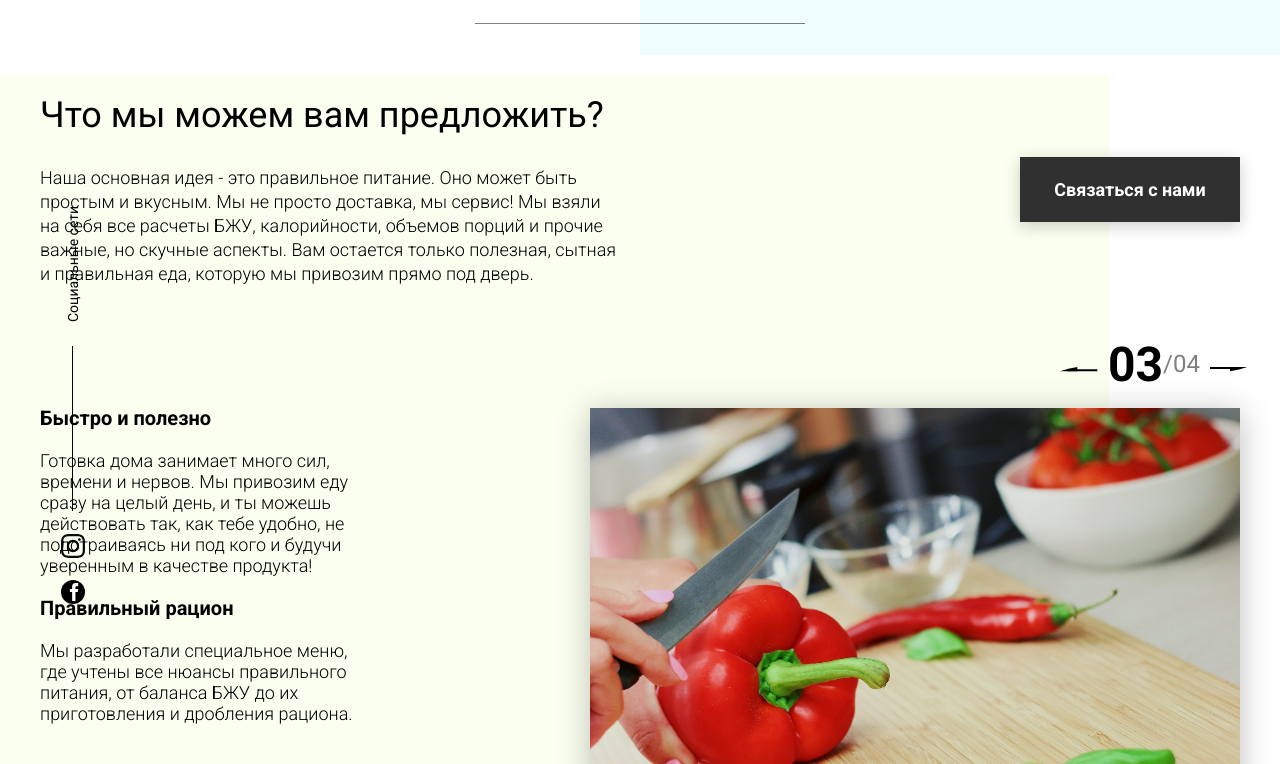
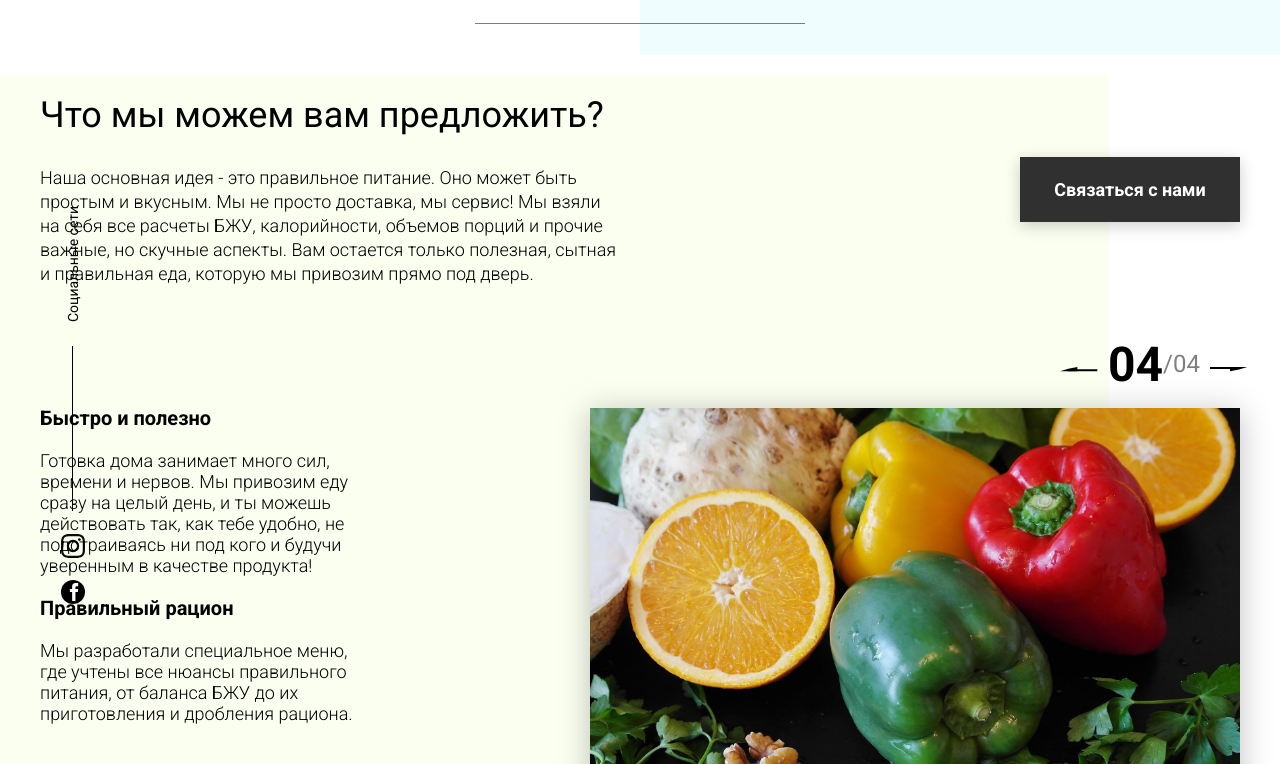
Before and after one commit to morozov09/modalwind-timer-tabs, a plain HTML site: page index.html in a window 1280 px wide. Both pictures are taken after a click on the element 1079 px from the left and 1204 px from the top of the page. Shown: the part 840-1604 px from the top of the page. Drawn offline with Linux system fonts and the light colour scheme.

Commit message:
первый вариант слайдера изичный

```diff
--- a/index.html
+++ b/index.html
@@ -117,7 +117,7 @@
                     <div class="offer__slide">
                         <img src="img/slider/pepper.jpg" alt="pepper">
                     </div>
-                    <!-- <div class="offer__slide">
+                    <div class="offer__slide">
                         <img src="img/slider/food-12.jpg" alt="food">
                     </div>
                     <div class="offer__slide">
@@ -125,7 +125,7 @@
                     </div>
                     <div class="offer__slide">
                         <img src="img/slider/paprika.jpg" alt="paprika">
-                    </div> -->
+                    </div>
                 </div>
             </div>
         </div>
--- a/js/script.js
+++ b/js/script.js
@@ -127,6 +127,79 @@ window.addEventListener('DOMContentLoaded', () => {
             CloseModal();
         }
     });
+
+    // СЛАЙДЕР
+
+    const slides = document.querySelectorAll('.offer__slide'),
+          prev = document.querySelector('.offer__slider-prev'),
+          next = document.querySelector('.offer__slider-next'),
+          total = document.querySelector('#total'),
+          current = document.querySelector('#current');
+    let slideIndex = 1;
+
+
+    // Возвращает слайдер в начальное положение, если слайды закончились)
+
+    showSlides(slideIndex);
+// Добавляет нули и кол-во слайдера на данный момент из всех
+ if (slides.length < 10) {
+        total.textContent = `0${slides.length}`;
+    } else {
+        total.textContent = slides.length;
+    }
+
+    function showSlides(n) {
+        if (n > slides.length) {
+            slideIndex = 1;
+        }
+
+        if (n < 1) {
+            slideIndex = slides.length;
+        }
+
+        slides.forEach(item => item.style.display = 'none');
+
+        slides[slideIndex - 1].style.display = 'block';
+//      счётчик слайдера
+        if (slides.length < 10) {
+            current.textContent = `0${slideIndex}`;
+        } else {
+            current.textContent = slideIndex;
+        }
+    }
+
+    function plusSlides(n) {
+        showSlides(slideIndex += n);
+    }
+
+    prev.addEventListener('click', () => {
+        plusSlides(-1);
+    });
+
+    next.addEventListener('click', () => {
+        plusSlides(1);
+    });
+
+
+
+
+
+
+
+
+
+
+
+
+
+
+
+
+
+
+
+
+
     // Вызов модального окна после определенного времени
     // const modalTimerId = setTimeout(openModal, 1000);
 
```
